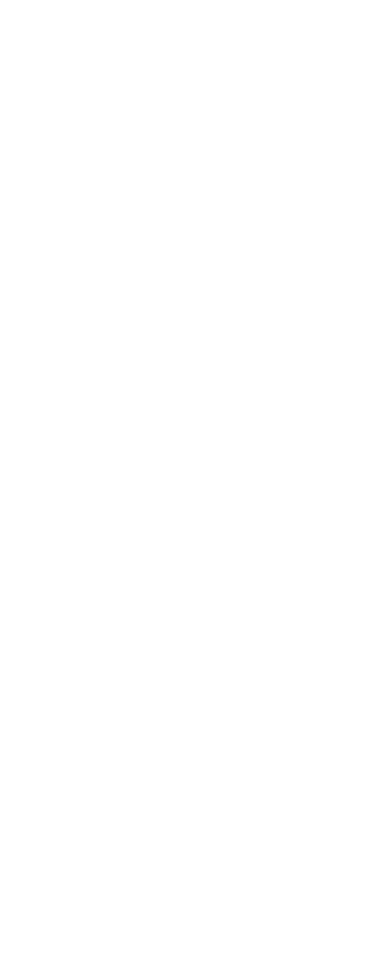
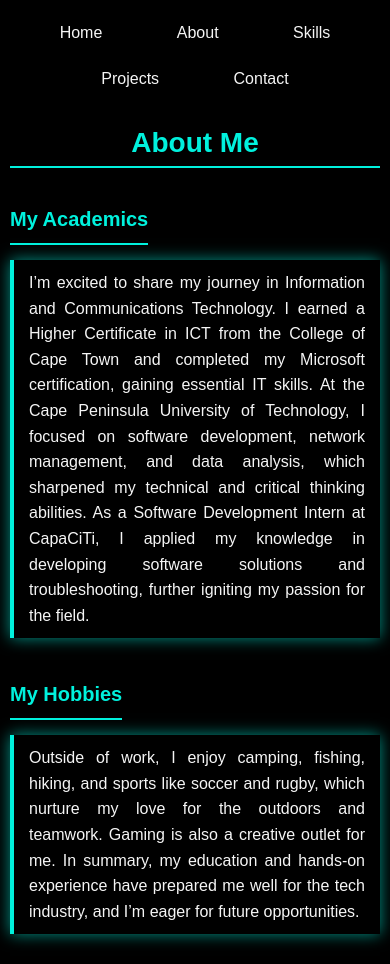
Before and after one commit to Shu-Aib/Online-Portfolio, a plain HTML site: page about.html in a window 390 px wide. Before the commit the page ends 844 px from the top, so only its background shows below. Drawn offline with Linux system fonts and the light colour scheme.

Commit message:
edited main css

```diff
--- /dev/null
+++ b/about.css
@@ -0,0 +1,78 @@
+body {
+    background-color: #000;
+    color: #f5f5f5;
+    font-family: Arial, sans-serif;
+    line-height: 1.6;
+    margin: 0;
+    padding: 20px;
+}
+
+nav {
+    text-align: center;
+    margin-bottom: 20px;
+}
+
+.links a {
+    color: #f5f5f5;
+    text-decoration: none;
+    font-size: 18px;
+    padding: 10px 20px;
+    margin: 0 15px;
+    display: inline-block;
+    transition: background-color 0.3s ease;
+}
+
+.links a:hover {
+    background-color: #00f1dd;
+    color: #000;
+}
+
+h1 {
+    color: #00f1dd;
+    font-size: 32px;
+    margin-bottom: 15px;
+    text-align: center;
+    border-bottom: 2px solid #00f1dd;
+}
+
+h3 {
+    color: #00f1dd;
+    font-size: 24px;
+    margin-bottom: 15px;
+    text-align: left;
+    border-bottom: 2px solid #00f1dd;
+    display: inline-block;
+    padding-bottom: 8px;
+}
+
+p {
+    max-width: 800px;
+    margin: 0 auto 20px auto;
+    text-align: justify;
+    font-size: 18px;
+    padding: 10px 15px;
+    border-left: 4px solid #00f1dd;
+    box-shadow: 0 0 15px rgba(0, 241, 221, 0.6);
+}
+
+@media (max-width: 768px) {
+    body {
+        padding: 10px;
+    }
+
+    p {
+        font-size: 16px;
+    }
+
+    h3 {
+        font-size: 20px;
+    }
+
+    h1 {
+        font-size: 28px;
+    }
+
+    .links a {
+        font-size: 16px;
+    }
+}
--- a/about.html
+++ b/about.html
@@ -0,0 +1,32 @@
+<!DOCTYPE html>
+<html lang="en">
+<head>
+    <meta charset="UTF-8">
+    <meta name="viewport" content="width=device-width, initial-scale=1.0">
+    <link rel="stylesheet" href="about.css">
+    <title>About Me</title>
+</head>
+<body>
+    <nav>
+        <div class="links">
+            <a href="index.html">Home</a>
+            <a href="about.html">About</a>
+            <a href="skills.html">Skills</a>
+            <a href="https://github.com/Shu-Aib?tab=repositories">Projects</a>
+            <a href="contact.html">Contact</a>
+        </div>
+    </nav>
+    <h1>About Me</h1>
+    <h3>My Academics</h3>
+    <p>I’m excited to share my journey in Information and Communications Technology. I earned a Higher Certificate in ICT from the College of Cape Town and completed my Microsoft certification, gaining essential IT skills.
+
+        At the Cape Peninsula University of Technology, I focused on software development, network management, and data analysis, which sharpened my technical and critical thinking abilities.
+
+        As a Software Development Intern at CapaCiTi, I applied my knowledge in developing software solutions and troubleshooting, further igniting my passion for the field.</p>
+
+        <h3>My Hobbies</h3>
+        <p>Outside of work, I enjoy camping, fishing, hiking, and sports like soccer and rugby, which nurture my love for the outdoors and teamwork. Gaming is also a creative outlet for me.
+
+        In summary, my education and hands-on experience have prepared me well for the tech industry, and I’m eager for future opportunities.</p>
+</body>
+</html>
--- a/contact.css
+++ b/contact.css
@@ -114,3 +114,89 @@ body {
         font-size: 0.9rem;
     }
 }
+body {
+    background-color: #000;
+    color: #f5f5f5;
+    font-family: Arial, sans-serif;
+    line-height: 1.6;
+    margin: 0;
+    padding: 20px;
+}
+
+nav {
+    text-align: center;
+    margin-bottom: 20px;
+}
+
+.links a {
+    color: #f5f5f5;
+    text-decoration: none;
+    font-size: 18px;
+    padding: 10px 20px;
+    margin: 0 15px;
+    display: inline-block;
+    transition: background-color 0.3s ease;
+}
+
+.links a:hover {
+    background-color: #00f1dd;
+    color: #000;
+}
+
+.contact-form {
+    max-width: 600px;
+    margin: 0 auto;
+    padding: 20px;
+    background-color: #1a1a1a;
+    border-radius: 8px;
+    box-shadow: 0 0 15px rgba(0, 241, 221, 0.4);
+}
+
+.contact-form form {
+    display: flex;
+    flex-direction: column;
+}
+
+.contact-form label {
+    color: #00f1dd;
+    margin-bottom: 8px;
+}
+
+.contact-form input,
+.contact-form textarea {
+    background-color: #2c2c2c;
+    color: #f5f5f5;
+    padding: 10px;
+    margin-bottom: 20px;
+    border: 1px solid #00f1dd;
+    border-radius: 5px;
+}
+
+.contact-form button {
+    background-color: #00f1dd;
+    color: #000;
+    padding: 10px;
+    border: none;
+    cursor: pointer;
+    font-size: 16px;
+    border-radius: 5px;
+    transition: background-color 0.3s ease;
+}
+
+.contact-form button:hover {
+    background-color: #00b3b0;
+}
+
+@media (max-width: 768px) {
+    body {
+        padding: 10px;
+    }
+
+    .contact-form {
+        padding: 15px;
+    }
+
+    .links a {
+        font-size: 16px;
+    }
+}
--- a/style.css
+++ b/style.css
@@ -7,7 +7,6 @@
     font-family: 'Edu Australia VIC WA NT Hand Precursive';
     box-sizing: border-box;
     font-weight: 550;
-
 }
 
 body{
@@ -15,13 +14,14 @@ body{
     height: 100vh;
     overflow: hidden;
     background-color: rgb(0, 0, 0);
-
 }
 
 nav{
     width: 100%;
     height: 10vh;
     position: sticky;
+    background-color: #1f1f1f;
+    box-shadow: 0 0 20px rgba(0, 0, 0, 0.5);
 }
 
 .nav-container{
@@ -33,15 +33,15 @@ nav{
 }
 
 .logo{
-    color: rgb(102, 19, 209);
+    color: #ff5c8e; /* Soft Pink */
     font-size: 2rem;
     font-weight: bold;
-    text-shadow: 0 0 10px #01f7ff;
+    text-shadow: 0 0 15px #ff5c8e;
 }
 
 .logo span{
-    color: #ea00ff;
-    text-shadow: 0 0 10px #ea00ff;
+    color: #00f1dd; /* Neon Teal */
+    text-shadow: 0 0 15px #00f1dd;
 }
 
 .hamburg,
@@ -50,7 +50,7 @@ nav{
     position: absolute;
     right: 15px;
     top: 10px;
-    color: rgb(255, 255, 255);
+    color: #fff;
     display: none;
     font-size: clamp(2.5rem, 0.5rem + 5vw, 3rem);
 }
@@ -62,7 +62,7 @@ nav{
 .nav-container .links a{
     position: relative;
     font-size: 1.2rem;
-    color: rgb(255, 255, 255);
+    color: #fff;
     margin: 0 20px;
     text-decoration: none;
     font-weight: 550;
@@ -76,7 +76,7 @@ nav{
     left: 0;
     width: 0%;
     height: 3px;
-    background-color: #7b0707;
+    background-color: #ff5c8e;
     transition: 0.2s linear;
 }
 
@@ -85,7 +85,7 @@ nav{
 }
 
 .nav-container .links a:hover{
-    color: #00f1dd;
+    color: #00f1dd; /* Neon Teal */
 }
 
 .dropdown{
@@ -96,7 +96,7 @@ nav{
     width: 100%;
     height: auto;
     backdrop-filter: blur(4px) brightness(40%);
-    box-shadow:  0 0 20px rgb(255, 255, 255);
+    box-shadow: 0 0 20px rgba(255, 255, 255, 0.5);
     transition: 0.2s linear;
 }
 
@@ -111,7 +111,7 @@ nav{
 }
 
 .dropdown .links a:hover{
-    background-color: #ea00ff;
+    background-color: #ff5c8e;
 }
 
 section{
@@ -132,7 +132,7 @@ section{
     height: 80vh;
     border-radius: 100%;
     overflow: hidden;
-    box-shadow: 0 0 50px #4e002e;
+    box-shadow: 0 0 50px rgba(255, 0, 0, 0.6); /* Red glow effect */
 }
 
 .main-container .image img{
@@ -160,27 +160,30 @@ section{
 }
 
 .main-container .content{
-    color: rgb(255, 255, 255);
+    color: #fff;
     width: 40%;
     min-height: 100px;
 }
 
 .content h1{
     font-size: clamp(1rem, 1rem + 5vw, 1.8rem);
+    color: #ff5c8e; /* Soft Pink */
+    text-shadow: 0 0 10px #ff5c8e;
 }
 
 .content h1 span{
-    color: #7b0768;
-    text-shadow: 0  0 10px #7b0707;
+    color: #00f1dd; /* Neon Teal */
+    text-shadow: 0 0 10px #00f1dd;
 }
 
 .content .typewriter{
     font-size: clamp(1rem, 1rem + 5vw, 2.5rem);
     font-weight: 600;
+    color: #ff5c8e; /* Soft Pink */
 }
 
 .content .typewriter-text{
-    color: #00ffea;
+    color: #00f1dd; /* Neon Teal */
     text-shadow: 0 0 10px #09077b;
 }
 
@@ -197,9 +200,9 @@ section{
     width: 3rem;
     height: 3rem;
     background-color: transparent;
-    border: 0.2rem solid #7b0768;
+    border: 0.2rem solid #ff5c8e; /* Soft Pink Border */
     border-radius: 50%;
-    color: #7b0768;
+    color: #ff5c8e; /* Soft Pink */
     margin: 5px 15px;
     font-size: 1.5rem;
     transition: 0.2s linear;
@@ -208,15 +211,15 @@ section{
 .social-links i:hover{
     scale: 1.3;
     color: rgb(255, 255, 255);
-    background-color: #f89f9f;
-    filter: drop-shadow(0 0 10px #7b0707);
+    background-color: #ff5c8e; /* Soft Pink Hover */
+    filter: drop-shadow(0 0 10px #ff5c8e);
 }
 
 .content button{
     width: 50%;
     height: 6vh;
     margin: 30px;
-    background-color: #077b32;
+    background-color: #ff5c8e;
     color: rgb(255, 255, 255);
     border: none;
     outline: none;
@@ -228,11 +231,11 @@ section{
 
 .content button:hover{
     scale: 1.1;
-    color: #7b0707;
-    border: 2px solid #7b0707;
+    color: #ff5c8e; /* Soft Pink */
+    border: 2px solid #ff5c8e;
     background-color: transparent;
     font-weight: 700;
-    box-shadow: 0 0 40px #7b0707;
+    box-shadow: 0 0 40px #ff5c8e;
 }
 
 @media (max-width:884px) {
@@ -289,3 +292,24 @@ section{
         margin-top: 15px;
     }
 }
+
+@keyframes colorChange {
+    0% {
+        color: #ff5c8e; /* Red */
+    }
+    20% {
+        color: #00ff00; /* Green */
+    }
+    40% {
+        color: #ffff00; /* Yellow */
+    }
+    60% {
+        color: #0000ff; /* Blue */
+    }
+    80% {
+        color: #8a2be2; /* Purple */
+    }
+    100% {
+        color: #ff5c8e; /* Red */
+    }
+}
```
Also changed, not shown: contact.html (+11 -3 lines), index.html (+0 -4 lines).
